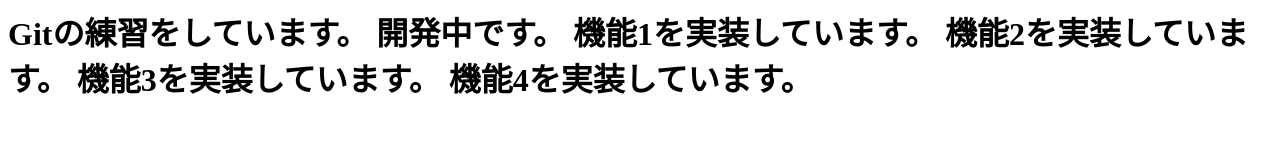
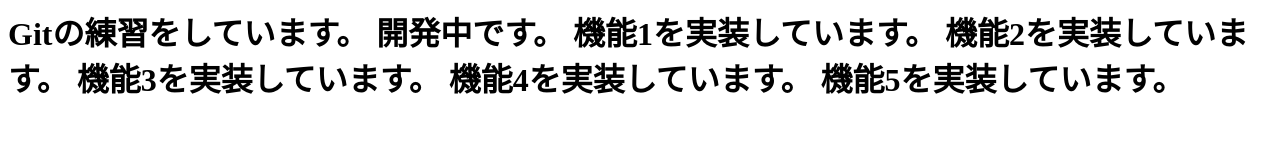
Before and after one commit to ShoichiMakino/ex02, a plain HTML site: page index.html in a window 1280 px wide. Drawn offline with Linux system fonts and the light colour scheme.

Commit message:
機能5を実装しています。

```diff
--- a/index.html
+++ b/index.html
@@ -13,6 +13,7 @@
         機能2を実装しています。
         機能3を実装しています。
         機能4を実装しています。
+        機能5を実装しています。
     </h1>
 
 
```
